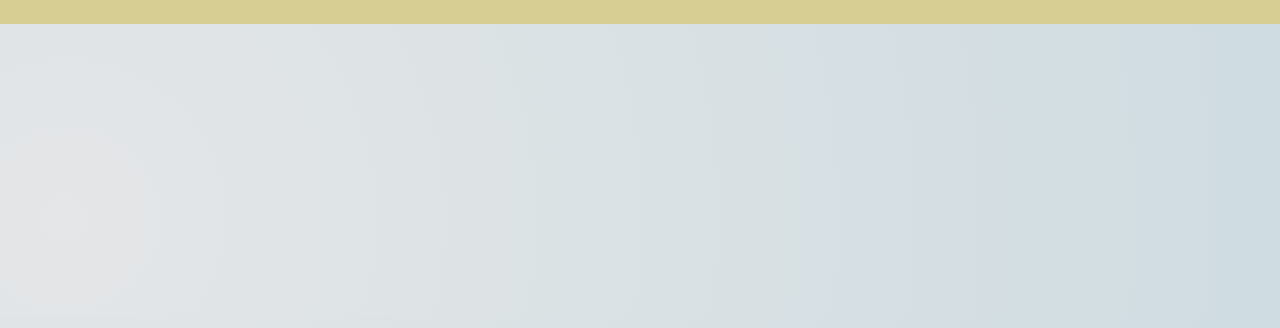
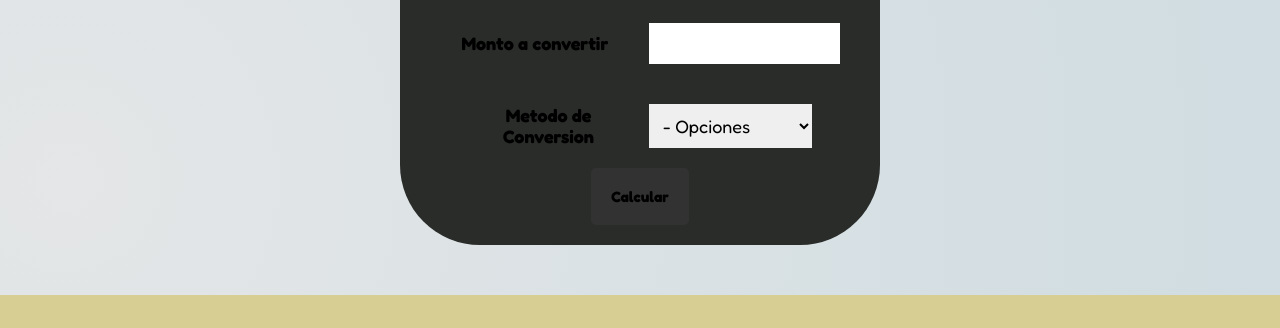
Before and after one commit to Daniel45450/CotizacionDolar, a website: page index.html in a window 1280 px wide. Shown: the part 270-598 px from the top of the page. Drawn offline with Linux system fonts and the light colour scheme; no server answers.

Commit message:
adding calculator

```diff
--- a/index.html
+++ b/index.html
@@ -22,6 +22,31 @@
     <main class="contenedor">
         <div class="bloques"></div>
     </main>
+    <section class="contenedor contenedor-calculadora">
+        <div class="calculadora">
+            <h2>Convertidor de Moneda</h2>
+            <div class="campos">
+                <div class="campo">
+                    <label class="calculadora__label" for="moneda">Monto a convertir</label>
+                    <input class="calculadora__input" type="number" id="moneda">
+                </div>
+                <div class="campo">
+                    <label class="calculadora__label" for="convertidorOpciones">Metodo de Conversion</label>
+                    <select class="calculadora__input" name="convertidorOpciones" id="convertidorOpciones">
+                        <option selected disabled>- Opciones</option>
+                        <option value="1">Peso a Dolar</option>
+                        <option value="2">Dolar a Peso</option>
+                    </select>
+                </div>
+                <div class="resultado">
+                    <h2>Resultado</h2>
+                    <p id="resultado_total" class="resultado__precio">$200</p>
+                </div>
+            </div>
+
+            <input type="button" class="btn btn-calculadora" value="Calcular">
+        </div>
+    </section>
     <footer class="footer">
         <p class="footer__texto">Todo los derechos reservados &#9400 2022 - Daniel Gabinari</p>
     </footer>
```
Also changed, not shown: build/css/estilos.css, build/js/app.js, 2 other files.
